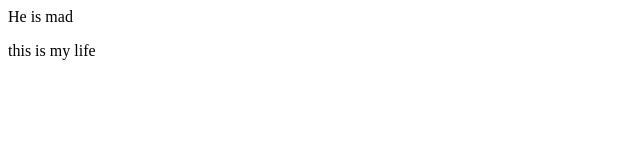
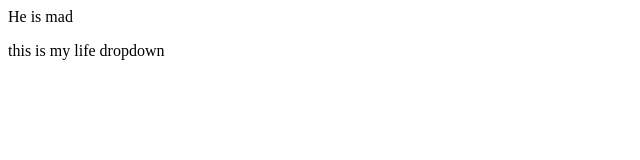
Before and after one commit to sidhanathdon/Time, a plain HTML site: page index.html in a window 1280 px wide. Shown: the full height of the page, 0-640 px from the left. Drawn offline with Linux system fonts and the light colour scheme.

Commit message:
Changeeveryone

```diff
--- a/index.html
+++ b/index.html
@@ -1,2 +1,2 @@
 <p>He is mad</p>
-<p>this is my life</p>
+<p>this is my life dropdown</p>
```
